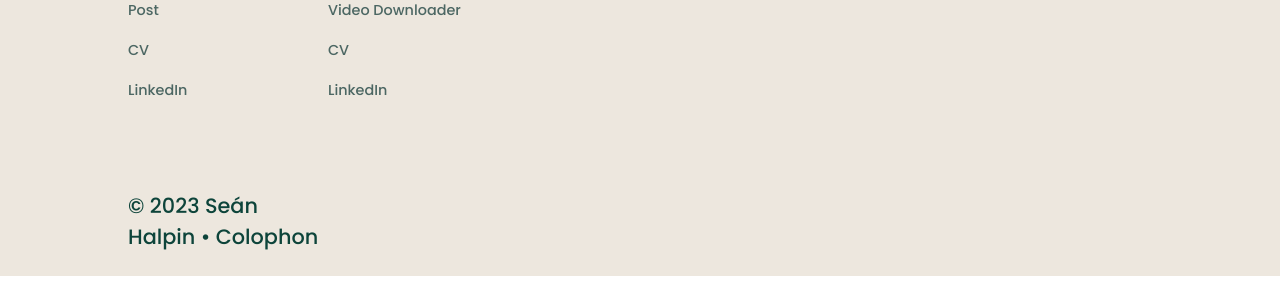
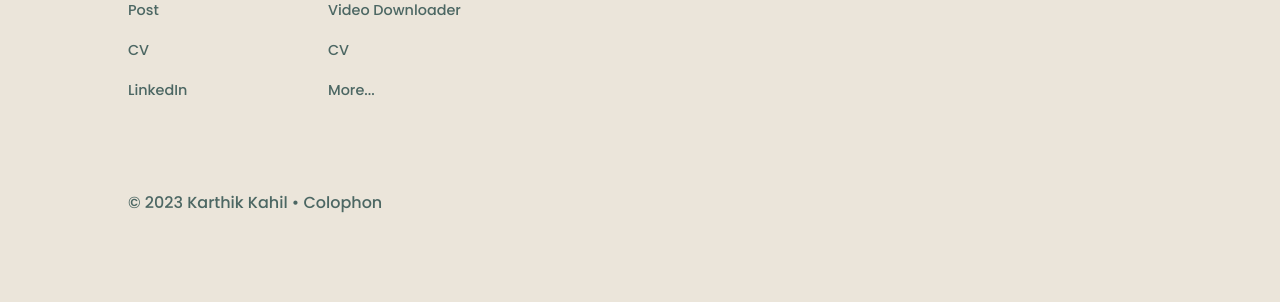
Before and after one commit to Karthik-Kahil/karthik-kahil-website, a React (Vite) app: page / in a window 1280 px wide. Shown: the part 3243-3545 px from the top of the page. Before the commit the page ends 3519 px from the top, so only its background shows below. Built offline with nearby package versions, Linux system fonts and the light colour scheme; a web font is replaced by a local one.

Commit message:
components updates

```diff
--- a/src/App.jsx
+++ b/src/App.jsx
@@ -8,6 +8,9 @@ function App() {
       <Routes>
         <Route element={<AppLayout />}>
           <Route path="/" element={<HomePage />}></Route>
+          <Route path="/about" element={<HomePage />}></Route>
+          <Route path="/play" element={<HomePage />}></Route>
+          <Route path="/notes" element={<HomePage />}></Route>
         </Route>
       </Routes>
     </BrowserRouter>
--- a/src/features/AppLayout.jsx
+++ b/src/features/AppLayout.jsx
@@ -10,11 +10,13 @@ const StyledHeader = styled.div`
 
 function AppLayout() {
   return (
-    <StyledHeader>
-      <NavBar />
-      <Outlet />
+    <>
+      <StyledHeader>
+        <NavBar />
+        <Outlet />
+      </StyledHeader>
       <Footer />
-    </StyledHeader>
+    </>
   );
 }
 
--- a/src/features/Footer/Footer.jsx
+++ b/src/features/Footer/Footer.jsx
@@ -17,15 +17,17 @@ const FooterGrid = styled.footer`
   display: grid;
   grid-template-columns: 200px 1fr auto;
   padding: 0 10%;
-  background: var(--color-primary-main);
+  background: var(--color-primary-footer);
 `;
 
 const Description = styled.p`
   font-family: "Poppins", sans-serif;
-  font-size: 1.3rem;
+  font-size: 1rem;
   font-weight: 400;
-  color: var(--color-primary-a60);
+  color: var(--color-primary-a30);
   margin-bottom: 1.5rem;
+  grid-column: 1 / 3;
+  margin-bottom: 8rem;
 `;
 
 function Footer() {
@@ -48,7 +50,7 @@ function Footer() {
           <FooterLinks>Emi Calculator</FooterLinks>
           <FooterLinks>Video Downloader</FooterLinks>
           <FooterLinks>CV</FooterLinks>
-          <FooterLinks>LinkedIn</FooterLinks>
+          <FooterLinks>More...</FooterLinks>
         </ul>
       </StyledFooter>
       <StyledFooter>
@@ -57,7 +59,7 @@ function Footer() {
           <FooterLinks>Message</FooterLinks>
         </ul>
       </StyledFooter>
-      <Description>© 2023 Seán Halpin • Colophon</Description>
+      <Description>© 2023 Karthik Kahil • Colophon</Description>
     </FooterGrid>
   );
 }
--- a/src/features/Footer/FooterLinks.jsx
+++ b/src/features/Footer/FooterLinks.jsx
@@ -7,6 +7,7 @@ const List = styled.li`
   color: var(--color-primary-a30);
   line-height: 2.5rem;
   list-style: none;
+  cursor: pointer;
 `;
 
 // eslint-disable-next-line react/prop-types
--- a/src/features/NavBar/NavBar.jsx
+++ b/src/features/NavBar/NavBar.jsx
@@ -31,13 +31,13 @@ function NavBar() {
           <StyledNavLink to={"/"}>Work</StyledNavLink>
         </li>
         <li>
-          <NavLink>About</NavLink>
+          <NavLink to={"about"}>About</NavLink>
         </li>
         <li>
-          <NavLink>Play</NavLink>
+          <NavLink to={"play"}>Play</NavLink>
         </li>
         <li>
-          <NavLink>Notes</NavLink>
+          <NavLink to={"notes"}>Notes</NavLink>
         </li>
         <li>
           <NavLink>Contact</NavLink>
--- a/src/index.css
+++ b/src/index.css
@@ -45,6 +45,7 @@ a {
 /** CSS PRIMARY COLORS */
 :root {
   --color-primary-main: #ede7de;
+  --color-primary-footer: #ebe5da;
   --color-primary-a0: #ffffff;
   --color-primary-a10: #c2d4cf;
   --color-primary-a20: #88aaa1;
```
